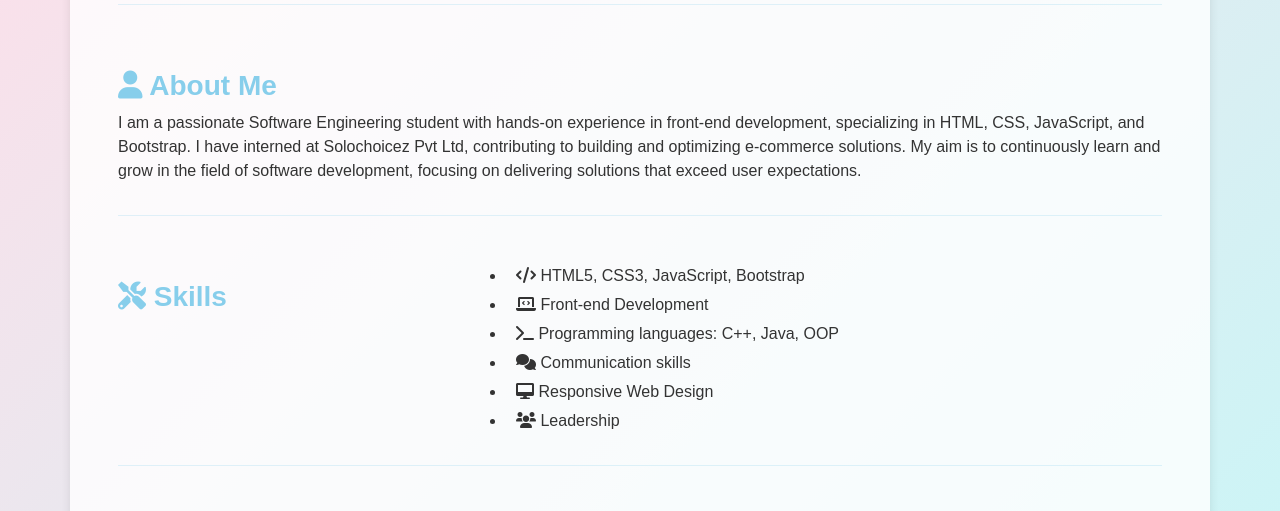
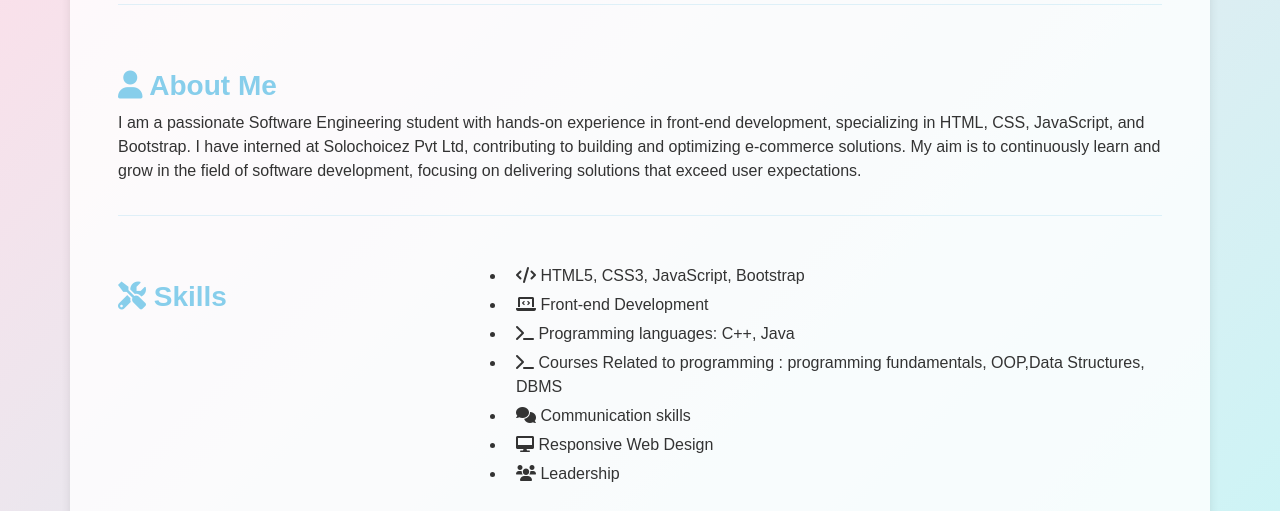
Before and after one commit to alihayy/codeAlpha, a plain HTML site: page github/task 3 cv codealpha/index.html in a window 1280 px wide. Shown: the part 253-764 px from the top of the page. Drawn offline with nearby package versions, Linux system fonts and the light colour scheme.

Commit message:
Update index.html

```diff
--- a/github/task 3 cv codealpha/index.html
+++ b/github/task 3 cv codealpha/index.html
@@ -127,7 +127,8 @@
                 <ul>
                     <li><i class="fas fa-code"></i> HTML5, CSS3, JavaScript, Bootstrap</li>
                     <li><i class="fas fa-laptop-code"></i> Front-end Development</li>
-                    <li><i class="fas fa-terminal"></i> Programming languages: C++, Java, OOP</li>
+                    <li><i class="fas fa-terminal"></i> Programming languages: C++, Java</li>
+                     <li><i class="fas fa-terminal"></i> Courses Related to programming : programming fundamentals, OOP,Data Structures, DBMS </li>
                     <li><i class="fas fa-comments"></i> Communication skills</li>
                     <li><i class="fas fa-desktop"></i> Responsive Web Design</li>
                     <li><i class="fas fa-users"></i> Leadership</li>
```
